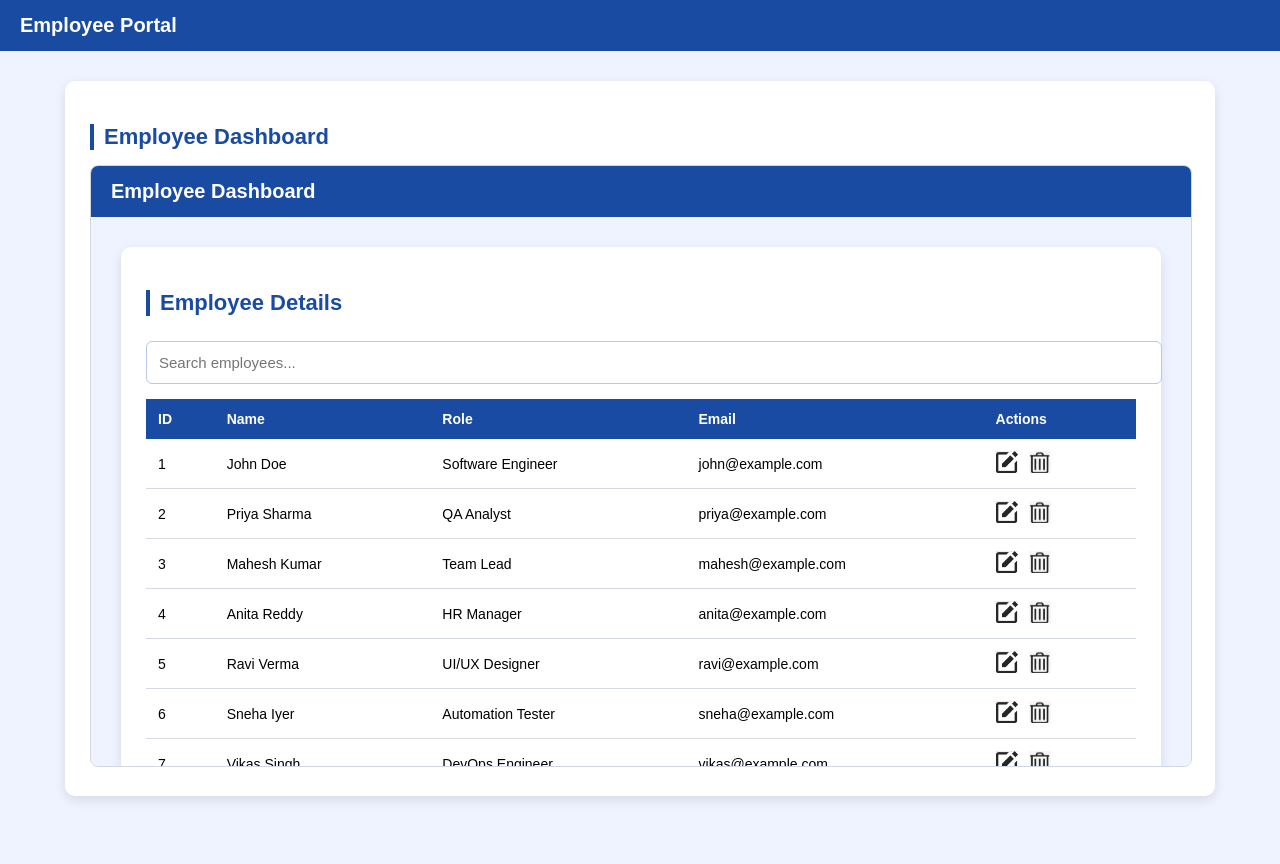
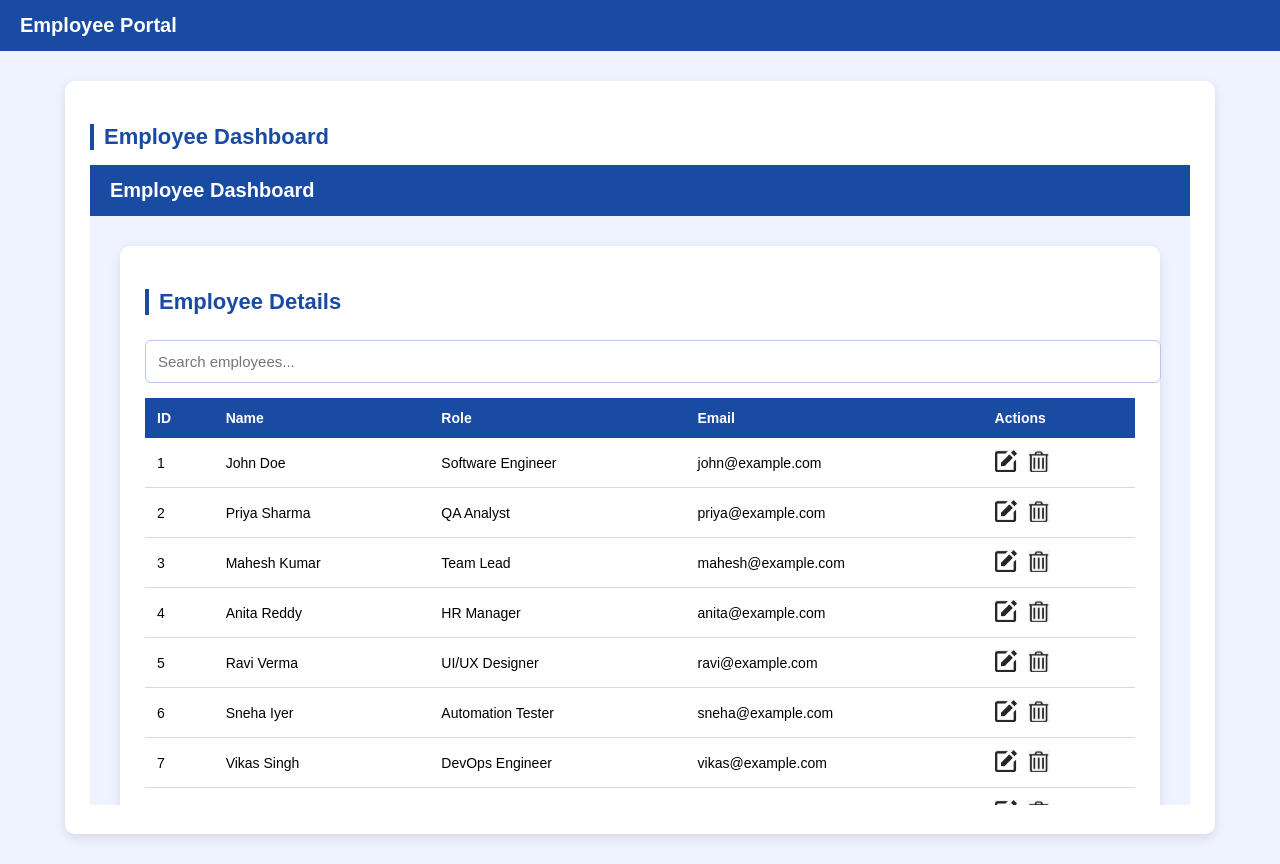
Before and after one commit to pavithra-appusamy/employee-portal, a plain HTML site: page employee-wrapper.html in a window 1280 px wide. Before the commit the page ends 826 px from the top, so only its background shows below. Drawn offline with Linux system fonts and the light colour scheme.

Commit message:
Update styles.css

```diff
--- a/styles.css
+++ b/styles.css
@@ -482,8 +482,7 @@ input:focus {
 /* Iframe styling */
 .emp-iframe {
    width: 100%;
-   height: 600px;
-   border: 1px solid #d0d7e2;
-   border-radius: 8px;
+   height: 80vh;
+   border: none;
    background: #ffffff;
 }
```
